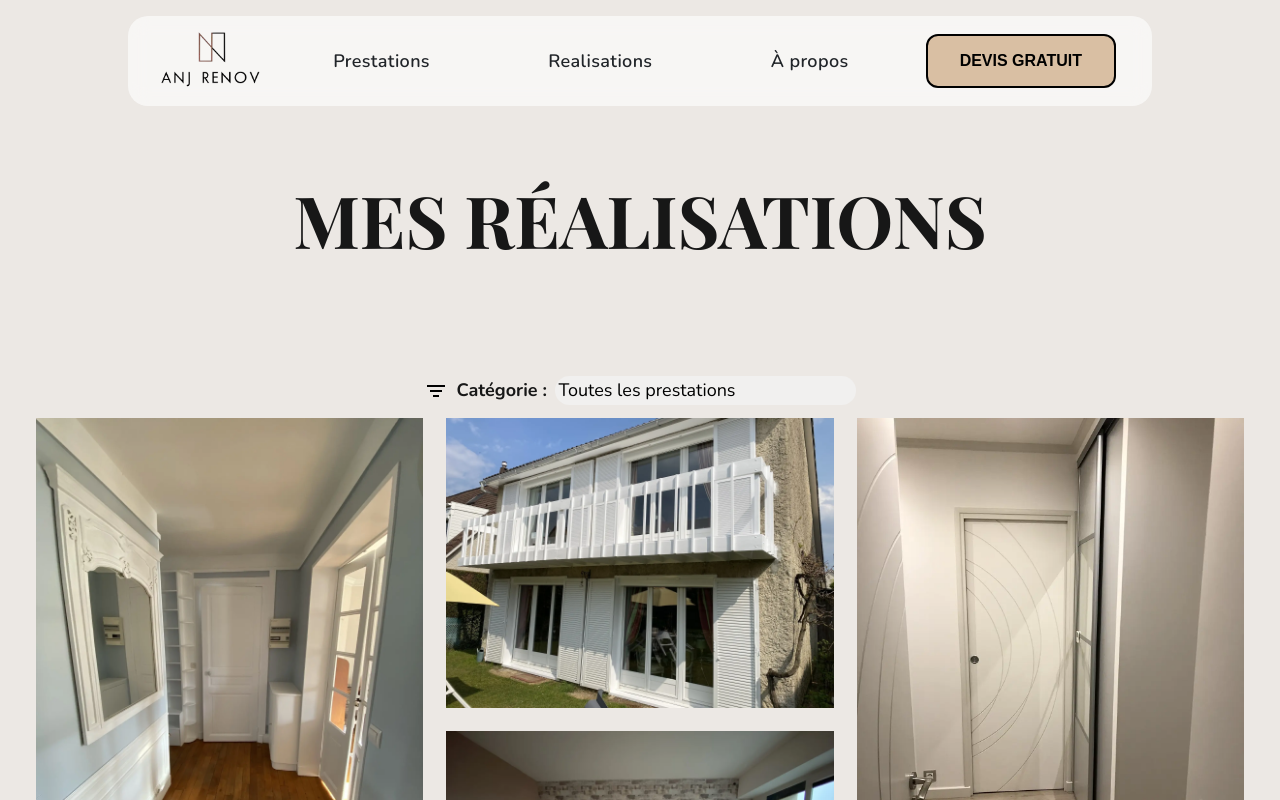
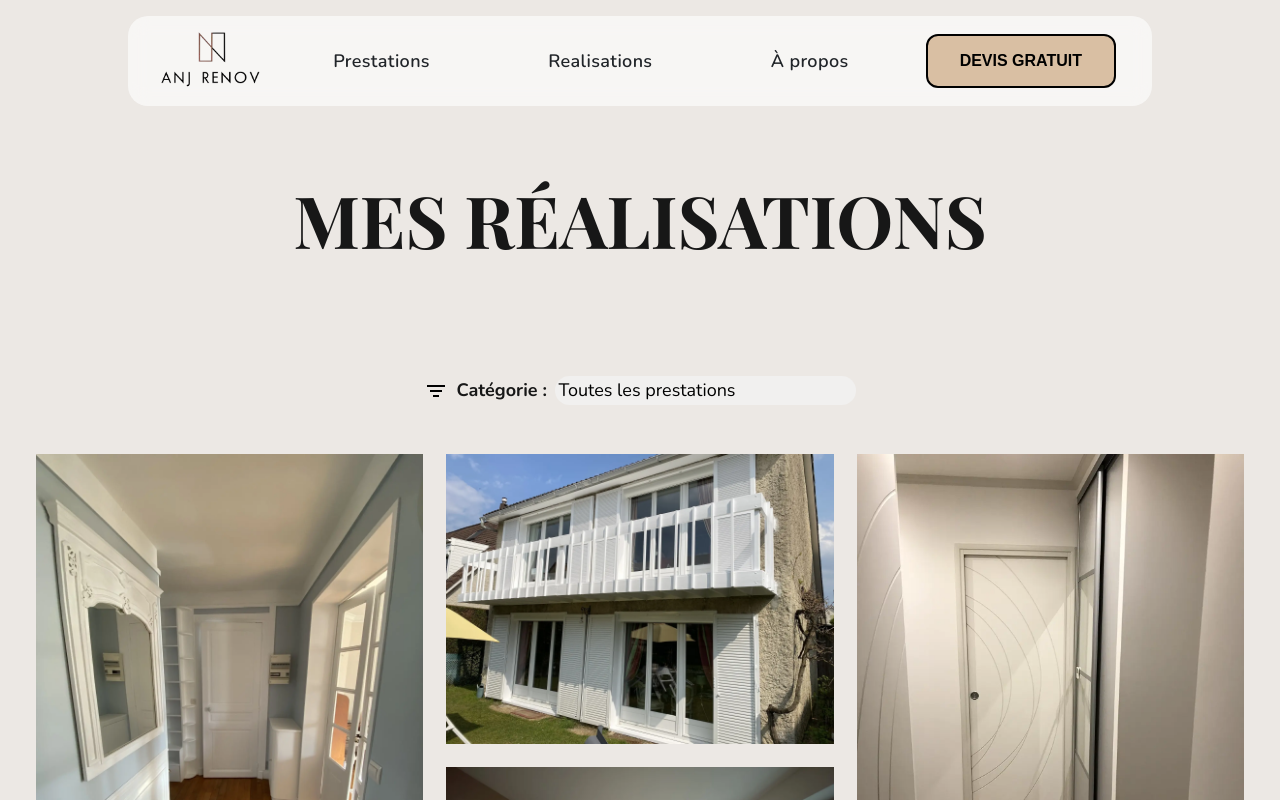
Before and after one commit to aurelienog/renov, a Next.js app: page /realisations in a window 1280 px wide. Shown: the top 800 px of the page. Built offline with nearby package versions, Linux system fonts and the light colour scheme; a web font is replaced by a local one.

Commit message:
add galleryItem

```diff
--- a/src/components/projects-gallery/GalleryGrid.tsx
+++ b/src/components/projects-gallery/GalleryGrid.tsx
@@ -1,15 +1,13 @@
 import React from 'react';
 import styles from './styles.module.css'
-import Image from 'next/image';
 import { Project } from '@/lib/models/interfaces';
+import GalleryItem from './GalleryItem';
 
 function GalleryGrid( { projects }: { projects : Project[]} ) {
   return (
     <ul className={`${styles.wrapper}`}>
       {projects.map((p : Project, index : number) => (
-        <li key={index}>
-          <Image src={p.image} alt={p.description} sizes='(max-width: 970px) 100vw, (max-width: 1400px) 50vw, 33vw"'  placeholder='blur' style={{ width: '100%', height: 'auto', objectFit: 'cover', marginBottom: '1rem'}}/>
-        </li>
+        <GalleryItem key={index} project={p}/>
       ))}
     </ul>
   )
--- /dev/null
+++ b/src/components/projects-gallery/GalleryItem.tsx
@@ -0,0 +1,13 @@
+import { Project } from '@/lib/models/interfaces'
+import Image from 'next/image'
+import React from 'react'
+
+function GalleryItem({project}: {project: Project}) {
+  return (
+    <li>
+      <Image src={project.image} alt={project.description} sizes='(max-width: 970px) 100vw, (max-width: 1400px) 50vw, 33vw"'  placeholder='blur' style={{ width: '100%', height: 'auto', objectFit: 'cover', marginBottom: '1rem'}}/>
+    </li>
+  )
+}
+
+export default GalleryItem
--- a/src/components/projects-gallery/styles.module.css
+++ b/src/components/projects-gallery/styles.module.css
@@ -1,5 +1,5 @@
 .filter {
-  margin: auto;
+  margin: 0 auto 2em;
   padding: 0.5em;
   display: grid;
   gap: 0.5rem;
```
Also changed, not shown: src/components/modal-slider/ModalSlider.tsx (added, +13 -0 lines).
